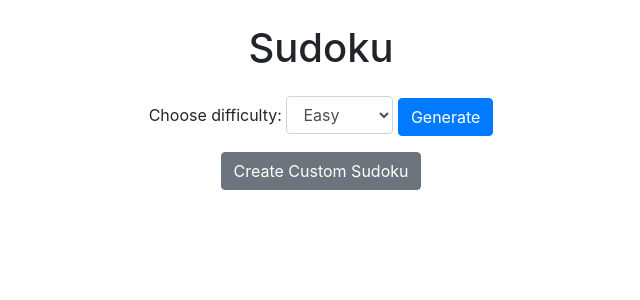
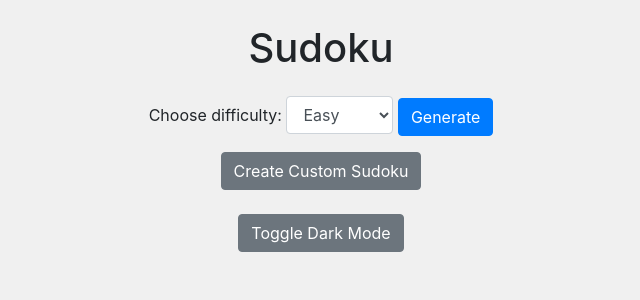
Before and after one commit to notnuff/MTSD-lab4, a Flask app: page / in a window 1280 px wide. Shown: the top 300 px of the page, without its empty margins (319-959 px from the left). Run offline with Flask 2, Linux system fonts and the light colour scheme; some libraries are stand-ins or nearby versions.

Commit message:
Update index.html

```diff
--- a/templates/index.html
+++ b/templates/index.html
@@ -5,6 +5,14 @@
     <title>Sudoku</title>
     <link href="https://stackpath.bootstrapcdn.com/bootstrap/4.5.2/css/bootstrap.min.css" rel="stylesheet">
     <style>
+        body {
+            background-color: #f0f0f0;
+            transition: background-color 0.5s ease;
+        }
+        body.dark-mode {
+            background-color: #333;
+            color: #fff;
+        }
         table {
             border-collapse: collapse;
             margin: 20px auto;
@@ -28,6 +36,10 @@
             left: 0;
             border: none;
             outline: none;
+            transition: background-color 0.3s ease;
+        }
+        input:focus {
+            background-color: #e0f7fa;
         }
         .bold-border-right {
             border-right: 2px solid black;
@@ -35,7 +47,30 @@
         .bold-border-bottom {
             border-bottom: 2px solid black;
         }
+        .btn:hover {
+            transform: scale(1.05);
+            transition: transform 0.3s ease;
+        }
+        .tooltip-inner {
+            background-color: #555;
+            color: #fff;
+            text-align: center;
+            border-radius: 5px;
+            padding: 5px 10px;
+            position: absolute;
+            z-index: 1070;
+            display: block;
+            font-size: 0.875rem;
+        }
     </style>
+    <script>
+        document.addEventListener("DOMContentLoaded", function() {
+            const darkMode = localStorage.getItem('dark-mode');
+            if (darkMode === 'enabled') {
+                document.body.classList.add('dark-mode');
+            }
+        });
+    </script>
 </head>
 <body>
     <div class="container">
@@ -48,11 +83,14 @@
                     <option value="medium">Medium</option>
                     <option value="hard">Hard</option>
                 </select>
-                <button type="submit" class="btn btn-primary">Generate</button>
+                <button type="submit" class="btn btn-primary" data-toggle="tooltip" title="Generate a new Sudoku board">Generate</button>
             </div>
         </form>
         <div class="text-center mb-4">
-            <a href="/custom" class="btn btn-secondary">Create Custom Sudoku</a>
+            <a href="/custom" class="btn btn-secondary" data-toggle="tooltip" title="Create your custom Sudoku">Create Custom Sudoku</a>
+        </div>
+        <div class="text-center mb-4">
+            <button type="button" id="toggleDarkMode" class="btn btn-secondary">Toggle Dark Mode</button>
         </div>
         {% if board %}
         <form method="post" action="/solve">
@@ -65,7 +103,7 @@
                         {{ board[i][j] }}
                         <input type="hidden" name="cell-{{ i }}-{{ j }}" value="{{ board[i][j] }}">
                         {% else %}
-                        <input type="text" name="cell-{{ i }}-{{ j }}" value="">
+                        <input type="text" name="cell-{{ i }}-{{ j }}" value="" data-toggle="tooltip" title="Cell ({{ i }}, {{ j }})">
                         {% endif %}
                     </td>
                     {% endfor %}
@@ -96,5 +134,21 @@
     <script src="https://code.jquery.com/jquery-3.5.1.slim.min.js"></script>
     <script src="https://cdn.jsdelivr.net/npm/@popperjs/core@2.5.4/dist/umd/popper.min.js"></script>
     <script src="https://stackpath.bootstrapcdn.com/bootstrap/4.5.2/js/bootstrap.min.js"></script>
+    <script>
+        $(function () {
+            $('[data-toggle="tooltip"]').tooltip();
+            const toggleDarkMode = document.getElementById('toggleDarkMode');
+            const body = document.body;
+
+            toggleDarkMode.addEventListener('click', () => {
+                body.classList.toggle('dark-mode');
+                if (body.classList.contains('dark-mode')) {
+                    localStorage.setItem('dark-mode', 'enabled');
+                } else {
+                    localStorage.setItem('dark-mode', 'disabled');
+                }
+            });
+        });
+    </script>
 </body>
 </html>
```
